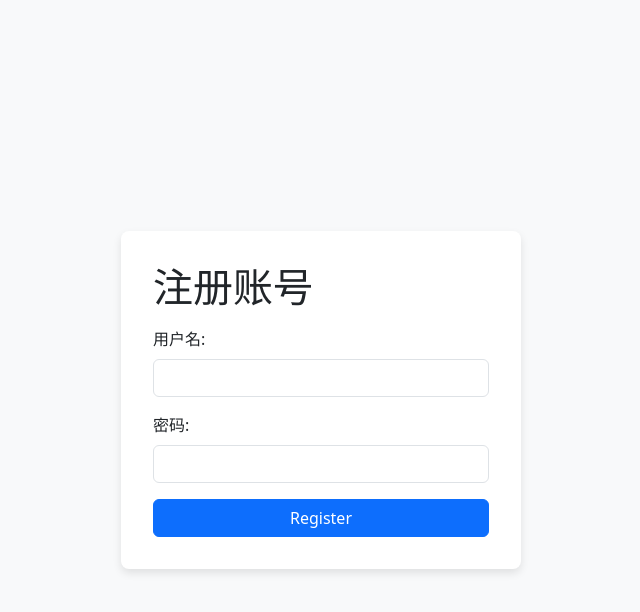
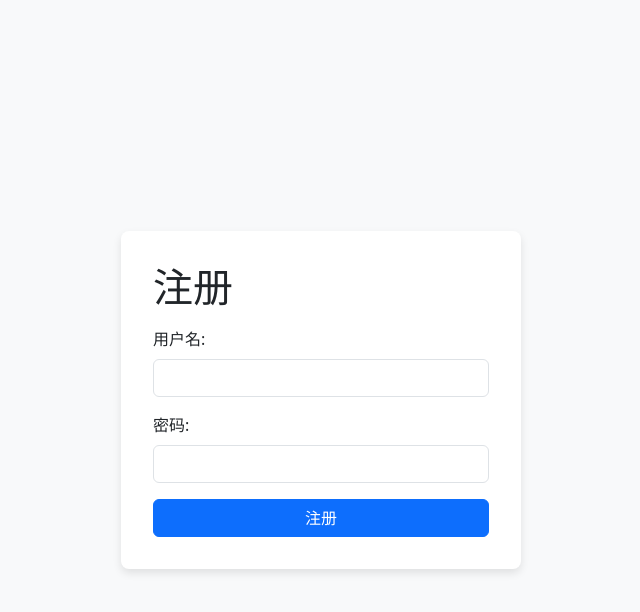
Before and after one commit to gtla6224422/WebDemo-Flask-, a Flask app: page /register in a window 1280 px wide. Shown: the top 612 px of the page, without its empty margins (319-959 px from the left). Run offline with Flask 2, Linux system fonts and the light colour scheme.

Commit message:
改注册按钮

```diff
--- a/templates/register.html
+++ b/templates/register.html
@@ -3,7 +3,7 @@
 <head>
     <meta charset="UTF-8">
     <meta name="viewport" content="width=device-width, initial-scale=1.0">
-    <title>注册账号</title>
+    <title>Register</title>
     <!-- 引入Bootstrap CSS -->
     <link href="https://cdn.jsdelivr.net/npm/bootstrap@5.3.0/dist/css/bootstrap.min.css" rel="stylesheet">
     <!-- 可选：引入自定义样式 -->
@@ -28,7 +28,7 @@
 </head>
 <body>
     <div class="register-container">
-        <h1 class="mb-3">注册账号</h1>
+        <h1 class="mb-3">注册</h1>
         <form method="post">
             {{ form.hidden_tag() }}
             <div class="mb-3">
@@ -40,7 +40,7 @@
                 {{ form.password(class="form-control", id="password") }}
             </div>
             <div class="d-grid">
-                {{ form.submit(class="btn btn-primary") }}
+                <input type="submit" class="btn btn-primary" value="注册">
             </div>
         </form>
         <!-- 显示闪现的消息 -->
```
